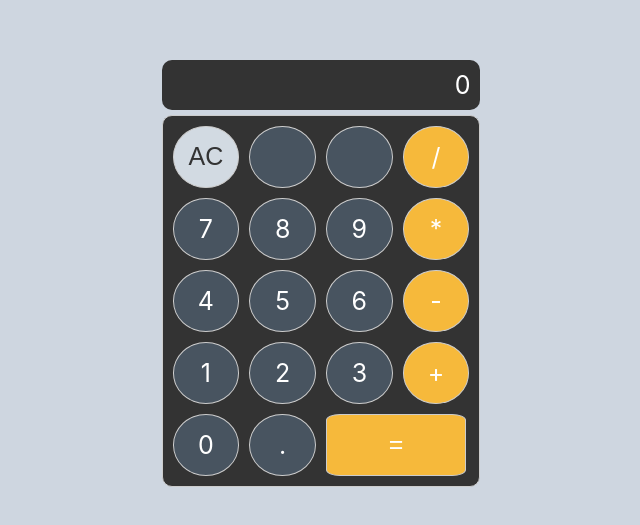
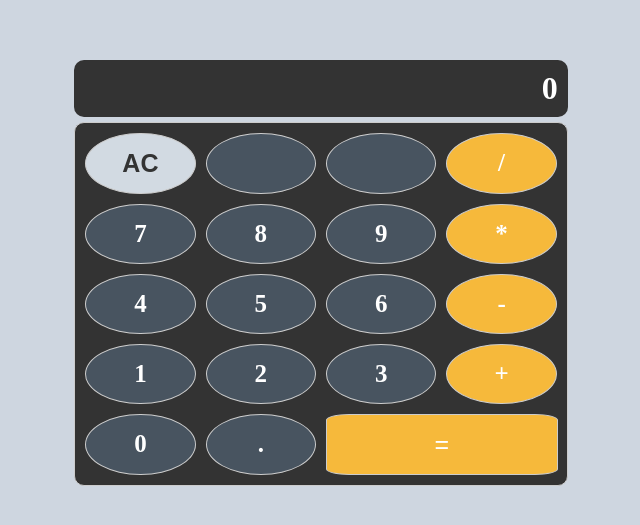
Before and after one commit to AugusViggia/JavaScript-Calculator, a React (Create React App) app: page / in a window 1280 px wide. Shown: the part 127-652 px from the top of the page, without its empty margins (319-959 px from the left). Built offline with nearby package versions, Linux system fonts and the light colour scheme.

Commit message:
css update/deploy

```diff
--- a/src/App.css
+++ b/src/App.css
@@ -5,27 +5,28 @@
   justify-content: center;
   max-width: 100vw;
   min-height: 100vh;
+  font-weight: bold;
+  font-family: 'Lumanosimo', cursive;
   background-color: #ced6e0;
 }
 
 .calculator{
-  max-width: fit-content;
-  min-height: fit-content;
-  position: relative;
+  min-width: 37vw;
+  min-height: 40vh;
 }
 
 .display{
   border-radius: 10px;
-  min-width: fit-content;
-  max-height: fit-content;
+  min-width: 37vw;
+  min-height: fit-content;
   text-align: right;
   position: relative;
   top: 0;
   left: 0;
-  z-index: 2;
+  z-index: 5;
   background-color: #333;
   color: #fff;
-  font-size: 25px;
+  font-size: 2rem;
   margin-bottom: 5px;
   padding: 10px;
 }
@@ -59,6 +60,7 @@
     background-color: #d2dae2;
     color: #333;
     cursor: pointer;
+    font-weight: bold;
     border-radius: 50% 50% 50% 50%;
 }
 
--- a/src/App.js
+++ b/src/App.js
@@ -61,7 +61,7 @@ function App() {
   return (
     <div className="App">
       <div className="calculator">
-        <div className='display'>{calc}</div>
+            <div className="display">{calc}</div>
         <div className="buttonsDiv">
           <button className="buttonClear" onClick={handleClick}>
             AC
```
